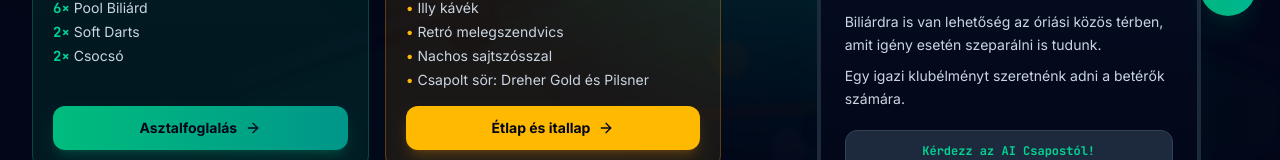
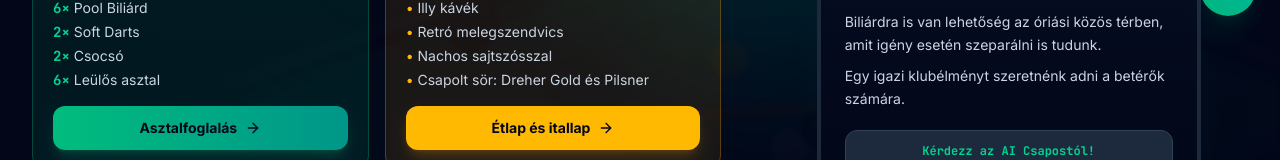
Before and after one commit to kyoshozozo/Club11, a React (Vite) app: page / in a window 1280 px wide. Shown: the part 760-920 px from the top of the page. Built offline with nearby package versions, Linux system fonts and the light colour scheme; a web font is replaced by a local one.

Commit message:
Add files via upload
Frissítés 5/2

```diff
--- a/src/data.ts
+++ b/src/data.ts
@@ -28,7 +28,21 @@ export const TABLE_CATEGORIES: TableCategory[] = [
     hourlyRate: 1400,
     count: 2,
   },
+  {
+    type: 'seating',
+    name: 'Leülős asztal',
+    description: 'A fogyasztás kötelező.',
+    hourlyRate: 0, // díjmentes
+    count: 6,
+  },
 ];
+
+// Csak a fizetős játékok (az árlistán, a főoldali "Játék" pillérben és az óradíjaknál ezek szerepelnek)
+export const GAME_CATEGORIES = TABLE_CATEGORIES.filter(c => c.hourlyRate > 0);
+
+// Online legfeljebb ennyi fős foglalás adható le; efölött csak e-mailben (házirend)
+export const MAX_ONLINE_PARTY_SIZE = 6;
+export const CLUB_EMAIL = 'club11buda@gmail.com';
 
 export const getTableCategory = (type: TableType) => TABLE_CATEGORIES.find(c => c.type === type)!;
 
--- a/src/types.ts
+++ b/src/types.ts
@@ -3,14 +3,14 @@
  * SPDX-License-Identifier: Apache-2.0
  */
 
-export type TableType = 'pool' | 'darts' | 'foosball';
+export type TableType = 'pool' | 'darts' | 'foosball' | 'seating';
 
 // A vendég csak a játéktípust választja, a konkrét asztalt a személyzet osztja ki.
 export interface TableCategory {
   type: TableType;
   name: string;
   description: string;
-  hourlyRate: number; // in HUF
+  hourlyRate: number; // in HUF (0 = díjmentes, pl. leülős asztal)
   count: number; // ennyi asztal/gép van ebből, egy idősávban legfeljebb ennyi foglalás lehet
 }
 
@@ -23,6 +23,8 @@ export interface Booking {
   timeSlot: string; // e.g., "14:00 - 16:00 (2 óra)"
   durationHours: number;
   totalPrice: number; // total price in HUF
+  partySize: number; // hány fő érkezik
+  note?: string; // megjegyzés, kérés
   name: string;
   email: string;
   phone: string;
```
